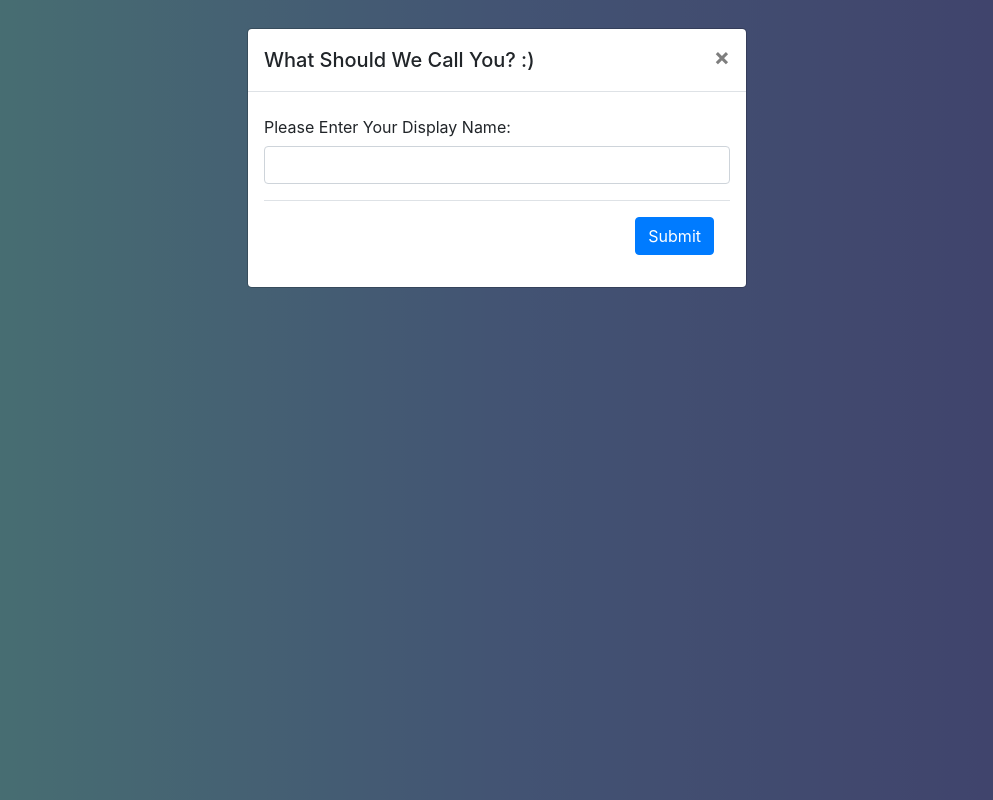
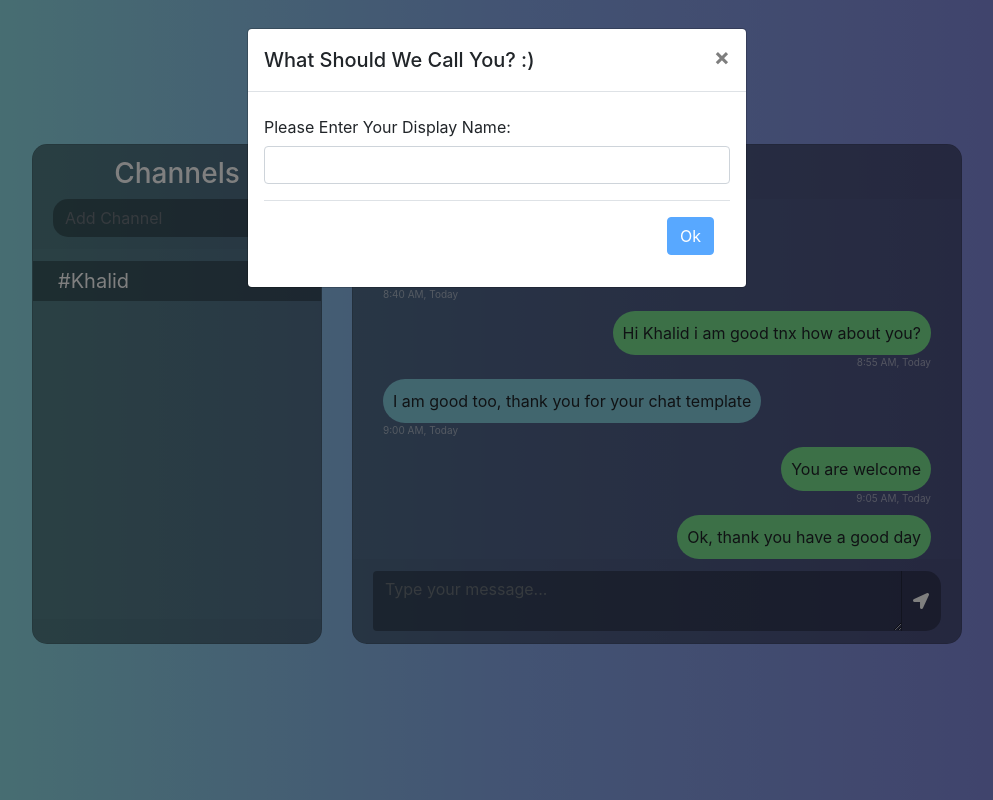
Before and after one commit to victor-teh/Flack, a Flask app: page / in a window 1280 px wide. Shown: the whole page, without its empty margins (143-1136 px from the left). Run offline with Flask 2, Linux system fonts and the light colour scheme; some libraries are stand-ins or nearby versions.

Commit message:
save display name from sessoin to localStorage

```diff
--- a/app.py
+++ b/app.py
@@ -1,32 +1,22 @@
 import os
 
-from flask import Flask, session, render_template, request
-from flask_session import Session
+from flask import Flask, render_template, request
 from flask_socketio import SocketIO, emit
 
 app = Flask(__name__)
 app.config["SECRET_KEY"] = os.getenv("SECRET_KEY")
 socketio = SocketIO(app)
 
-# Configure session to use filesystem
-app.config["SESSION_PERMANENT"] = False
-app.config["SESSION_TYPE"] = "filesystem"
-Session(app)
+channels={}
+channels['General']=[]
+# list of all channels except General
+channelsList=[]
 
 @app.route("/", methods=["GET", "POST"])
 def index():
-    if request.method == 'GET':
-        # if first time user, prompt to type display name
-        if session.get("display_name") is None:
-            return render_template("index.html")
-        else:
-            return render_template("index.html", display_name=session["display_name"])
-    else:
-        # get display_name
-        display_name = request.form.get("display_name").strip()
-        if display_name == "":
-            message = "Invalid Display Name, Please try again."
-            return render_template("index.html", danger_message=message)
-        else:
-            session["display_name"] = display_name
-            return render_template("index.html", display_name=session["display_name"])
+    return render_template("index.html")
+
+@socketio.on("add channel")
+def add_channel(data):
+    channel_name = data["channel_name"]
+    emit("update channel", {"channel_name": channel_name}, broadcast=True)
--- /dev/null
+++ b/static/index.js
@@ -0,0 +1,33 @@
+$(function () {
+    // document ready
+    if (!localStorage.getItem('username'))
+        $('#myModal').modal('show')
+    else
+        $('#welcome_header').text("Hi " + localStorage.getItem('username') + ", Welcome to Flack");
+
+    $('#myModal').on('hidden.bs.modal', function () {
+        if (!localStorage.getItem('username'))
+            $('#myModal').modal('show')
+    })
+    $("#modalInput").on('keyup', function (key) {
+        if ($(this).val().length > 0) {
+            $("#modalButton").attr('disabled', false);
+        } else {
+            $("#modalButton").attr('disabled', true);
+        }
+    });
+    $("#modalInput").on('keydown', function (key) {
+        if ($(this).val().length > 0 && key.keyCode == 13) {
+            $('#modalButton').click();
+        }
+    });
+    $("#modalButton").on('click', function () {
+        var username = $('#modalInput').val();
+        username = username.charAt(0).toUpperCase() + username.slice(1);
+        localStorage.setItem('username', username);
+        $('#welcome_header').text("Hi " + username + ", Welcome to Flack");
+        $('#myModal').modal('hide')
+    });
+
+
+});
--- a/templates/index.html
+++ b/templates/index.html
@@ -15,6 +15,11 @@
     <link rel="stylesheet" href="https://stackpath.bootstrapcdn.com/bootstrap/4.4.1/css/bootstrap.min.css"
         integrity="sha384-Vkoo8x4CGsO3+Hhxv8T/Q5PaXtkKtu6ug5TOeNV6gBiFeWPGFN9MuhOf23Q9Ifjh" crossorigin="anonymous">
 
+    <!-- jQuery -->
+    <script src="https://code.jquery.com/jquery-3.4.1.slim.min.js"
+        integrity="sha384-J6qa4849blE2+poT4WnyKhv5vZF5SrPo0iEjwBvKU7imGFAV0wwj1yYfoRSJoZ+n"
+        crossorigin="anonymous"></script>
+
     <!-- My CSS -->
     <link rel="stylesheet" href="{{ url_for('static', filename='styles.css')}}">
 
@@ -22,19 +27,14 @@
     <script src="{{ url_for('static', filename='index.js') }}"></script>
 
     <!-- Fontawesome -->
-    <link rel="stylesheet" href="https://use.fontawesome.com/releases/v5.5.0/css/all.css" integrity="sha384-B4dIYHKNBt8Bc12p+WXckhzcICo0wtJAoU8YZTY5qE0Id1GSseTk6S+L3BlXeVIU" crossorigin="anonymous">
-
-    <!-- jQuery -->
-    <script src="https://code.jquery.com/jquery-3.4.1.slim.min.js"
-        integrity="sha384-J6qa4849blE2+poT4WnyKhv5vZF5SrPo0iEjwBvKU7imGFAV0wwj1yYfoRSJoZ+n"
-        crossorigin="anonymous"></script>
+    <link rel="stylesheet" href="https://use.fontawesome.com/releases/v5.5.0/css/all.css"
+        integrity="sha384-B4dIYHKNBt8Bc12p+WXckhzcICo0wtJAoU8YZTY5qE0Id1GSseTk6S+L3BlXeVIU" crossorigin="anonymous">
 
 </head>
 
 <body>
-    <h1 class="text-center mt-5 text-white">Hi, {{display_name}}. Welcome to Flack</h1>
+    <h1 class="text-center mt-5 text-white" id="welcome_header">Welcome to Flack</h1>
 
-    {% if display_name %}
     <div class="container-fluid">
         <div class="row justify-content-center mt-5">
             <!-- left -->
@@ -123,21 +123,14 @@
                     </div>
                 </div>
             </div>
-        </div>
-    </div>
-    {% else %}
+
+            <!-- prompt for display name -->
             <div class="modal fade" id="myModal" tabindex="-1" role="dialog" aria-labelledby="exampleModalLabel"
                 aria-hidden="true">
                 <div class="modal-dialog" role="document">
                     <div class="modal-content">
-                <!-- Alert -->
-                {% if danger_message %}
-                <div class="alert alert-danger text-center" role="alert">
-                    {{ danger_message }}
-                </div>
-                {% endif %}
                         <div class="modal-header">
-                    <h5 class="modal-title" id="exampleModalLabel">What Should We Call You? :)</h5>
+                            <h5 class="modal-title" id="modalLabel">What Should We Call You? :)</h5>
                             <button type="button" class="close" data-dismiss="modal" aria-label="Close">
                                 <span aria-hidden="true">&times;</span>
                             </button>
@@ -145,11 +138,12 @@
                         <div class="modal-body">
                             <form action="{{ url_for('index') }}" method="POST">
                                 <div class="form-group">
-                            <label for="display_name" class="col-form-label">Please Enter Your Display Name:</label>
-                            <input type="text" class="form-control" id="display_name" name="display_name">
+                                    <label for="modalInput" class="col-form-label">Please Enter Your Display
+                                        Name:</label>
+                                    <input type="text" class="form-control" id="modalInput">
                                 </div>
                                 <div class="modal-footer">
-                            <button type="submit" class="btn btn-primary">Submit</button>
+                                    <button type="button" class="btn btn-primary" id="modalButton" disabled>Ok</button>
                                 </div>
                             </form>
                         </div>
@@ -157,15 +151,9 @@
                     </div>
                 </div>
             </div>
-    <script>
-        $(document).ready(function () {
-            $('#myModal').modal('show')
-        });
-        $('#myModal').on('hidden.bs.modal', function () {
-            $('#myModal').modal('show')
-        })
-    </script>
-    {% endif %}
+            <!-- end prompt for display name -->
+        </div>
+    </div>
     <!-- Optional JavaScript -->
     <!-- jQuery first, then Popper.js, then Bootstrap JS -->
     <script src="https://cdn.jsdelivr.net/npm/popper.js@1.16.0/dist/umd/popper.min.js"
```
Lines whose indentation alone changed are shown as unchanged.
